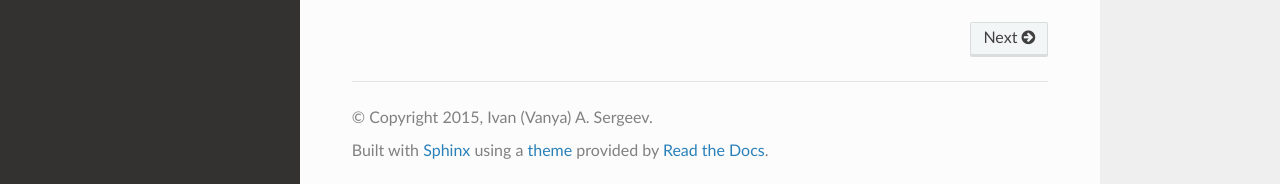
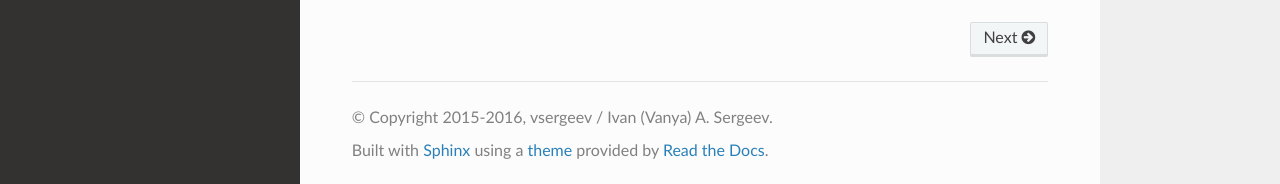
Before and after one commit to vsergeev/python-periphery, a Sphinx documentation site: the page built from docs/index.rst, in a window 1280 px wide and 1245 px high. Shown: the part 1058-1242 px from the top of the window. Built offline with Sphinx 7.4.7 and the Read the Docs theme 2.0.0, drawn with Linux system fonts in a browser that asks for light colours.

Commit message:
docs/conf.py: update copyright years

```diff
--- a/docs/conf.py
+++ b/docs/conf.py
@@ -56,7 +56,7 @@ master_doc = 'index'
 
 # General information about the project.
 project = u'python-periphery'
-copyright = u'2015, Ivan (Vanya) A. Sergeev'
+copyright = u'2015-2016, vsergeev / Ivan (Vanya) A. Sergeev'
 author = u'Vanya A. Sergeev'
 
 # The version info for the project you're documenting, acts as replacement for
```
